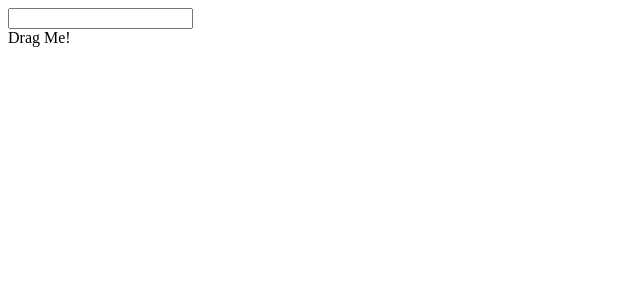
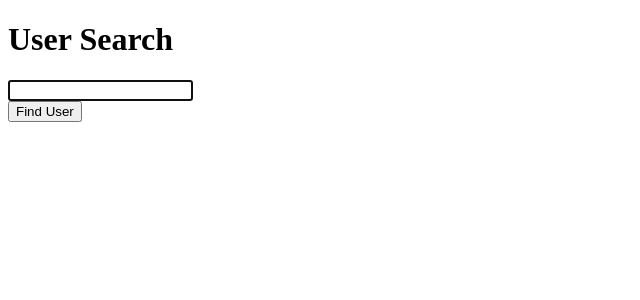
Before and after one commit to MayaAusset/react-typescript, a React (Create React App) app: page / in a window 1280 px wide. Shown: the top 300 px of the page, without its empty margins (0-640 px from the left). Built offline with nearby package versions, Linux system fonts and the light colour scheme.

Commit message:
Types around events and refs

```diff
--- a/src/index.tsx
+++ b/src/index.tsx
@@ -1,10 +1,10 @@
 import ReactDOM from 'react-dom';
-import EventComponent from './events/EventComponent';
+import UserSearch from './refs/UserSearch';
 
 const App = () => {
   return (
     <div>
-      <EventComponent />
+      <UserSearch />
     </div>
   );
 };
--- /dev/null
+++ b/src/refs/UserSearch.tsx
@@ -0,0 +1,45 @@
+import { useState, useRef, useEffect } from 'react';
+
+const users = [
+  { name: 'Sarah', age: 20 },
+  { name: 'Alex', age: 20 },
+  { name: 'Michael', age: 20 },
+];
+
+const UserSearch: React.FC = () => {
+  const inputRef = useRef<HTMLInputElement | null>(null);
+  const [name, setName] = useState('');
+  const [user, setUser] = useState<{ name: string; age: number } | undefined>();
+
+  useEffect(() => {
+    if (!inputRef.current) {
+      return;
+    }
+    inputRef.current.focus();
+  }, []);
+
+  const onClick = () => {
+    const foundUser = users.find((user) => {
+      return user.name === name;
+    });
+    setUser(foundUser);
+  };
+
+  return (
+    <div>
+      <h1>User Search</h1>
+      <div>
+        <input ref={inputRef} value={name} onChange={(e) => setName(e.target.value)} />
+      </div>
+      <button onClick={onClick}>Find User</button>
+      <div>
+        <h2>
+          {user && user.name} <br />
+        </h2>
+        <h3>{user && user.age}</h3>
+      </div>
+    </div>
+  );
+};
+
+export default UserSearch;
```
